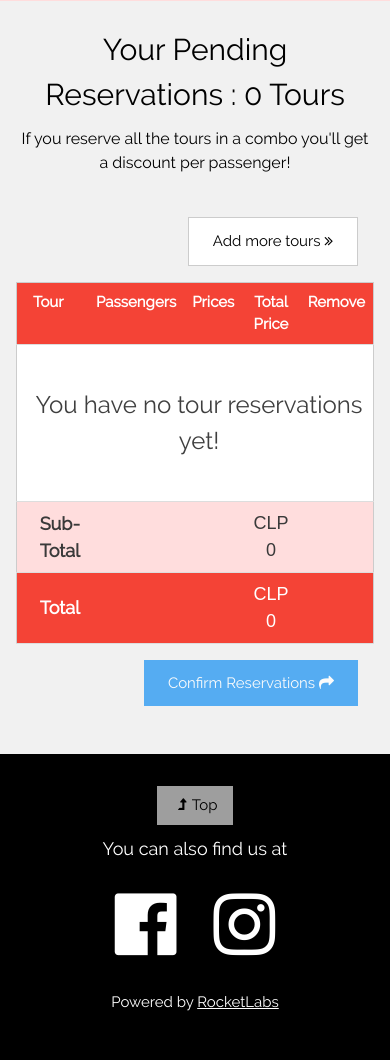
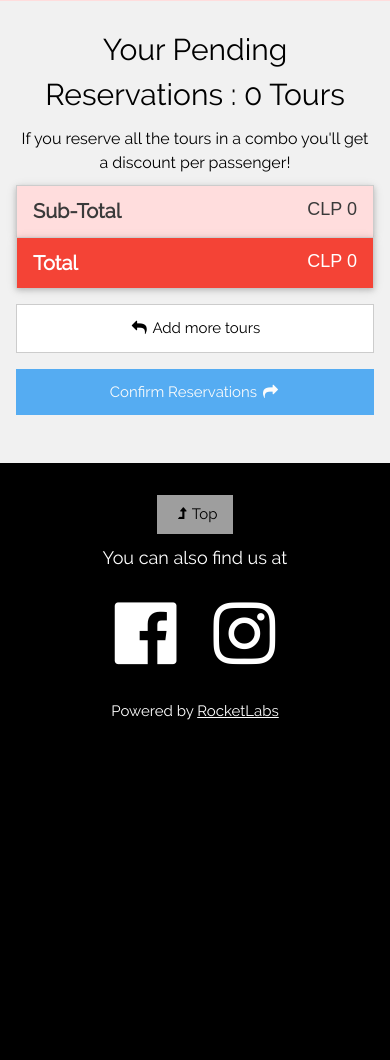
Before and after one commit to rabindranathfv/RaidChile, a Django app: page /cart/ in a window 390 px wide. Shown: the part 214-1274 px from the top of the page. After the commit the page ends 934 px from the top, so only its background shows below. Run offline with Django 3.2, Linux system fonts and the light colour scheme.

Commit message:
Add responsive behaviour to cart detail.
- Adding a responsive behaviourto the cart detail template, also tweaked the
layout some more.

```diff
--- a/cart/templates/cart/cart_detail.html
+++ b/cart/templates/cart/cart_detail.html
@@ -10,11 +10,14 @@
 		<h6>If you reserve all the tours in a combo you'll get a discount per passenger!</h6>
 	</div>
 
-	<div class="w3-container w3-padding-32">
+	<div class="w3-container w3-padding-32" style="padding-top: 0px !important;">
 		<div class="w3-row">
-			<a href="{% url 'raidchileapp:search_all_tours' %}" class="w3-button w3-padding-large w3-white w3-border w3-right w3-margin-right">Add more tours <i class="fa fa-angle-double-right"></i></a>
+			<div class="w3-col l3">
+				<a href="{% url 'raidchileapp:search_all_tours' %}" class="w3-button w3-padding-large w3-white w3-border w3-left w3-hide-small w3-hide-medium w3-block"><i class="fa fa-reply fa-fw"></i> Add more tours</a>
+			</div>
 		</div>
-		<table class="w3-margin-top w3-table-all">
+		<!-- Table only displays in large screens -->
+		<table class="w3-margin-top w3-table-all w3-hide-small w3-hide-medium">
 			<thead>
 				<tr class="w3-red">
 					<th>Tour</th>
@@ -63,7 +66,7 @@
 						</td>
 						<!-- Remove tour -->
 						<td class="middle-algn w3-center">
-							<a href="{% url 'cart:cart_remove' product.id %}"><i class="fa fa-fw fa-trash"></i>Remove</a>
+							<a href="{% url 'cart:cart_remove' product.id %}" class="w3-hover-text-red"><i class="fa fa-fw fa-trash"></i>Remove</a>
 						</td>
 					</tr>
 					{% endwith %}
@@ -74,7 +77,7 @@
 					</td>
 				</tr>
 				{% endfor %}
-				<tr class="w3-pale-red w3-large w3-text-dark-grey">
+				<tr class="w3-pale-red w3-text-dark-grey">
 					<td style="text-align: right;" class="middle-algn"><b>Sub-Total</b></td>
 					<td colspan="2"></td>
 					<td class="number-font middle-algn" colspan="num">
@@ -86,7 +89,7 @@
 				{% if combo %}
 				<!-- Combo Discount row -->
 					{% with tours=combo.tours.all %}
-					<tr class="w3-pale-blue w3-large w3-text-dark-grey">
+					<tr class="w3-pale-blue w3-text-dark-grey">
 						<td style="text-align: right;" class="middle-algn"><b>{{ combo.name }} Discount</b></td>
 						<td colspan="2" class="w3-small middle-algn">
 							<ul class="small-tour-ul">
@@ -104,7 +107,7 @@
 					</tr>
 					{% endwith %}
 				{% endif %}
-				<tr class="w3-red w3-large">
+				<tr class="w3-red">
 					<td style="text-align: right;" class="middle-algn"><b>Total</b></td>
 					<td colspan="2"></td>
 					<td class="number-font middle-algn" colspan="num">
@@ -114,8 +117,120 @@
 				</tr>
 			</tbody>
 		</table>
+		<!-- This div only displays in small or medium screens -->
+		<div class="w3-hide-large">
+		{% for item in cart %}
+			{% with product=item.product %}
+				<!-- Cart item cards -->
+				<div class="w3-container w3-border-top w3-border-left w3-border-right w3-white w3-card">
+					<div class="w3-row w3-padding-16">
+						<div class="w3-twothird">
+							<h5 style="padding-top: 16px;"><a href="{{ product.get_absolute_url }}">{{ product.name }}</a></h5>
+							<form action="{% url 'cart:cart_add' product.id %}" method="POST" class="cart_add_form">
+								{% csrf_token %}
+								{{ item.update_quantity_form.update }}
+								<p class="min_pax_error w3-small w3-text-red" style="display: none; margin: 0px auto;"><b>Minimum {{ product.min_pax_number }} Passengers!</b></p>
+
+								<!-- Adult's Price-->
+								{{ item.update_quantity_form.adult_quantity.label }}
+								<div class="w3-row">
+									<div class="w3-col s4">
+										{{ item.update_quantity_form.adult_quantity }}
+									</div>
+									<div class="w3-col s1 w3-center">
+										<h6>X</h6>
+									</div>
+									<div class="w3-col s7">
+										<h6 class="number-font w3-medium w3-left">CLP {{ item.adult_reg_price }}</h6>
+									</div>
+								</div>
+								<!-- Childrens Price-->
+								{{ item.update_quantity_form.children_quantity.label }}
+								<div class="w3-row">
+									<div class="w3-col s4">
+										{{ item.update_quantity_form.children_quantity }}
+									</div>
+									<div class="w3-col s1 w3-center">
+										<h6>X</h6>
+									</div>
+									<div class="w3-col s7">
+										<h6 class="number-font w3-medium w3-left">CLP {{ item.children_reg_price }}</h6>
+									</div>
+								</div>
+								<div class="w3-row w3-padding-16 w3-margin-bottom">
+									<div class="w3-col s4">
+										<input type="submit" value="Update" class="w3-button w3-block w3-border w3-blue submit-reserve">
+										<div style="display: none;" class="min_pax">{{ product.min_pax_number }}</div>
+									</div>
+								</div>
+							</form>
+						</div>
+						<div class="w3-third w3-center">
+							<h4 style="margin-bottom: 0px;">Total Price</h4>
+							<h5 class="number-font" style="margin-top: 0px;">CLP {{ item.total_reg_price }}</h5>
+							<h6 class="w3-padding-16"><a href="{% url 'cart:cart_remove' product.id %}" class="w3-hover-text-red"><i class="fa fa-fw fa-trash"></i>Remove</a></h6>
+						</div>
+					</div>
+
+				</div>
+				{% endwith %}
+		{% endfor %}
+			<!-- Subtotal -->
+			<div class="w3-container w3-border-top w3-border-left w3-border-right w3-pale-red w3-card w3-text-dark-grey">
+				<div class="w3-row">
+					<div class="w3-col s5">
+						<h4><b>Sub-Total</b></h4>
+					</div>
+					<div class="w3-col s7">
+						<h5 class="number-font w3-right">CLP {{ subtotal }}</h5>
+					</div>
+				</div>
+			</div>
+			{% if combo %}
+				<!-- Combo Discount -->
+				{% with tours=combo.tours.all %}
+				<div class="w3-container w3-border-top w3-border-left w3-border-right w3-pale-blue w3-card w3-text-dark-grey">
+					<div class="w3-row">
+						<div class="w3-col s5">
+							<h4><b>{{ combo.name }} Discount</b></h4>
+							<ul class="small-tour-ul w3-small w3-margin-bottom">
+								{% for tour in tours %}
+									<li>{{ tour.name }}</li>
+								{% endfor %}
+							</ul>
+						</div>
+						<div class="w3-col s7">
+							<h5 class="number-font w3-right">CLP -{{ discount }}</h5>
+							<div class="w3-row">
+								<h4 class="w3-small w3-right">(CLP {{ combo.combo_discount }} per passenger)</h4>
+							</div>
+						</div>
+					</div>
+				</div>
+				{% endwith %}
+			{% endif %}
+			<!-- Total -->
+			<div class="w3-container w3-border-top w3-border-left w3-border-right w3-red w3-card">
+				<div class="w3-row">
+					<div class="w3-col s5">
+						<h4><b>Total</b></h4>
+					</div>
+					<div class="w3-col s7">
+						<h5 class="number-font w3-right">CLP {{ total }}</h5>
+
+					</div>
+				</div>
+			</div>
+		</div>
 		<div class="w3-row w3-margin-bottom">
-			<a {% if cart.items %}href="{% url 'orders:order_create' %}"{% endif %} class="w3-button w3-padding-large w3-blue w3-right w3-margin-right w3-margin-top {% if not cart %}w3-opacity-min disabled-pointer{% endif %}">Confirm Reservations <i class="fa fa-mail-forward"></i></a>
+			<div class="w3-col s12 m5 l9">
+				<div class="w3-container"></div>
+				<a href="{% url 'raidchileapp:search_all_tours' %}" class="w3-button w3-padding-large w3-white w3-border w3-hide-large w3-block w3-margin-top"><i class="fa fa-reply fa-fw"></i> Add more tours</a>
+			</div>
+			<div class="w3-col m2 w3-container w3-hide-small w3-hide-large"></div>
+			<div class="w3-col s12 m5 l3">
+				<a {% if cart.items %}href="{% url 'orders:order_create' %}"{% endif %} class="w3-button w3-padding-large w3-blue w3-right w3-margin-top {% if not cart %}w3-opacity-min disabled-pointer{% endif %} w3-block">Confirm Reservations <i class="fa fa-mail-forward fa-fw"></i></a>
+			</div>
 		</div>
 	</div>
 
```
